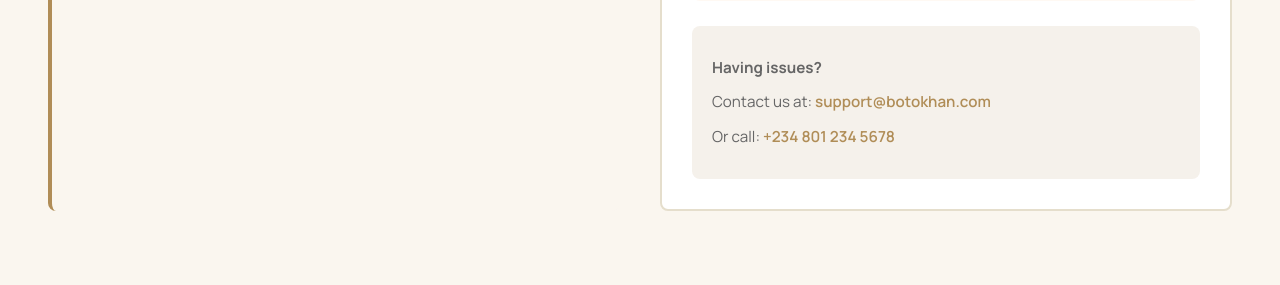
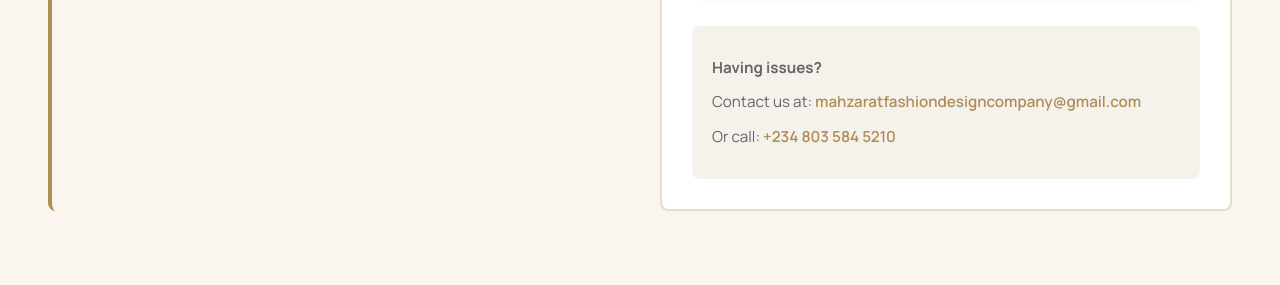
Before and after one commit to mohammedimk/mahzarat, a Django app: template store/templates/store/payment.html in a window 1280 px wide. Shown: the part 1051-1336 px from the top of the page. Run offline with Django 4.2, Linux system fonts and the light colour scheme; the template is opened without the code that fills it, so the values that code supplies are empty; data comes from the database, SQL or seed files in the repository.

Commit message:
Update payment.html

```diff
--- a/store/templates/store/payment.html
+++ b/store/templates/store/payment.html
@@ -91,8 +91,8 @@
         <!-- Contact Support -->
         <div class="support-section">
           <p><strong>Having issues?</strong></p>
-          <p>Contact us at: <a href="mailto:support@botokhan.com">support@botokhan.com</a></p>
-          <p>Or call: <a href="tel:+2348012345678">+234 801 234 5678</a></p>
+          <p>Contact us at: <a href="mailto:mahzaratfashiondesigncompany@gmail.com">mahzaratfashiondesigncompany@gmail.com</a></p>
+          <p>Or call: <a href="tel:+2348035845210">+234 803 584 5210</a></p>
         </div>
       </div>
     </div>
```
